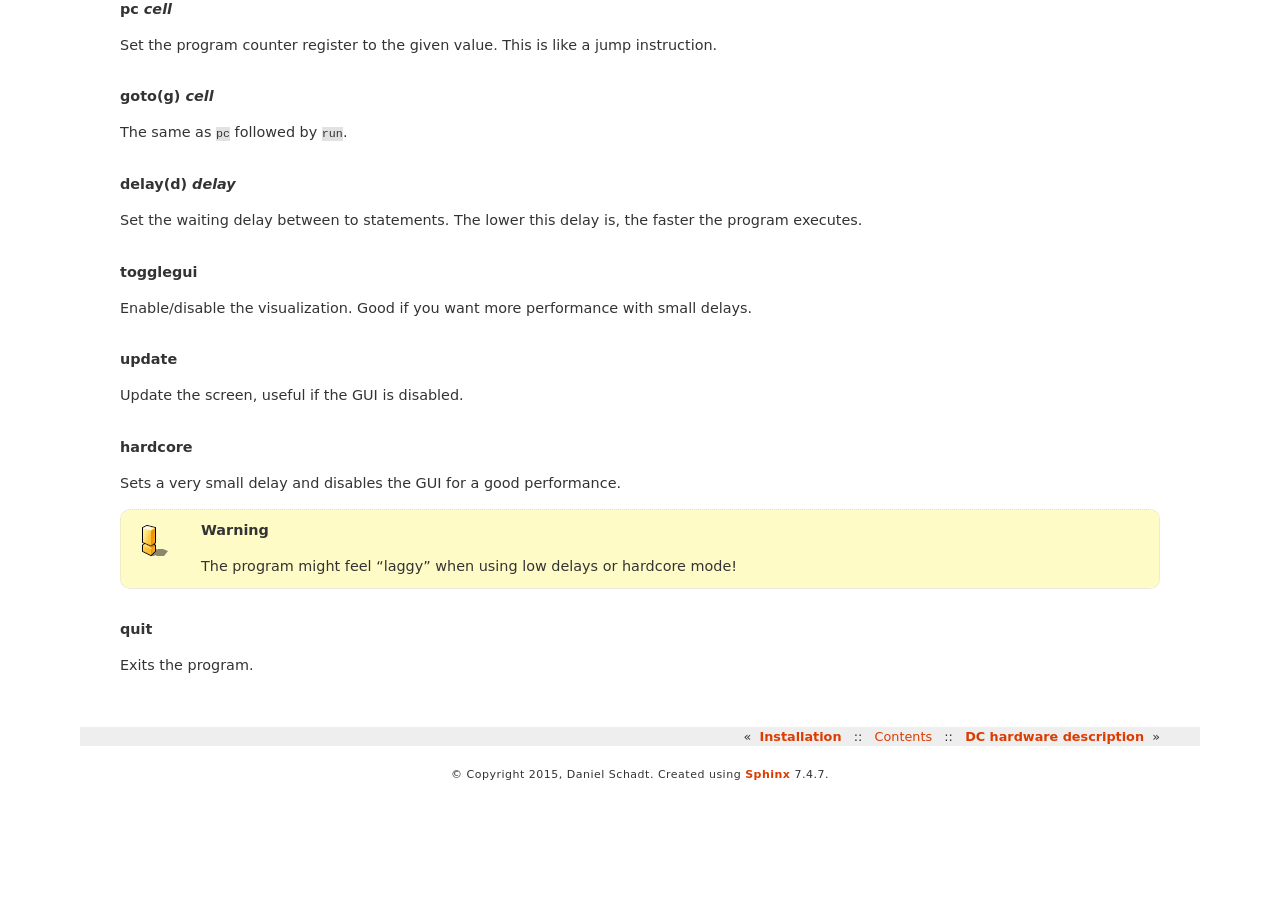
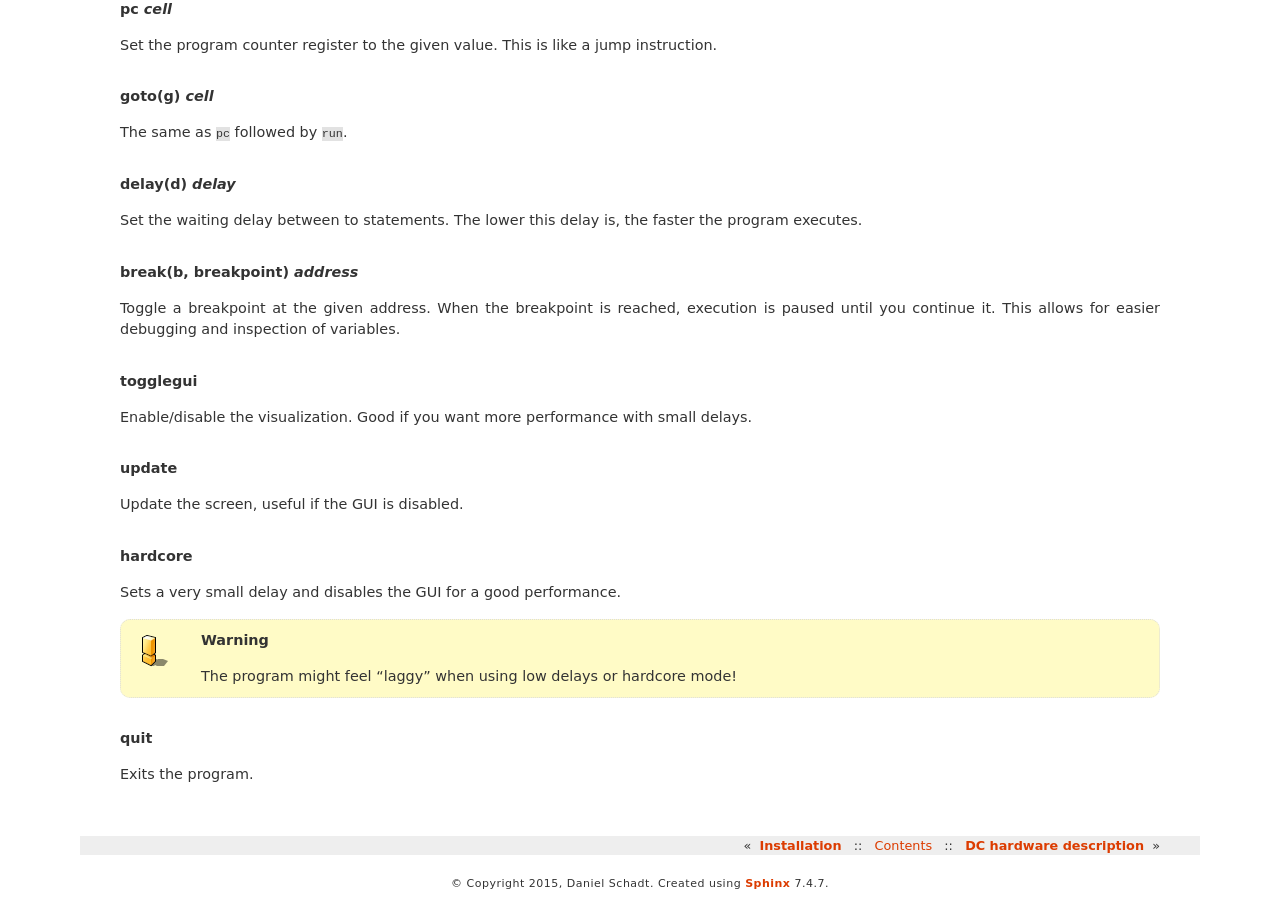
Before and after one commit to Kingdread/dc-reloaded, a Sphinx documentation site: the page built from doc/source/usage.rst, in a window 1280 px wide and 900 px high, scrolled down 1413 px. Built offline with Sphinx 7.4.7, drawn with Linux system fonts in a browser that asks for light colours; formulas are drawn with MathJax 3; before the commit the page ends 2204 px from its top, so only the background shows below that.

Commit message:
Updated documentation, added "breakpoint" command

```diff
--- a/doc/source/usage.rst
+++ b/doc/source/usage.rst
@@ -90,6 +90,12 @@ The same as ``pc`` followed by ``run``.
 Set the waiting delay between to statements. The lower this delay is,
 the faster the program executes.
 
+.. rubric:: break(b, breakpoint) *address*
+
+Toggle a breakpoint at the given address. When the breakpoint is reached,
+execution is paused until you continue it. This allows for easier debugging and
+inspection of variables.
+
 .. rubric:: togglegui
 
 Enable/disable the visualization. Good if you want more performance
```
